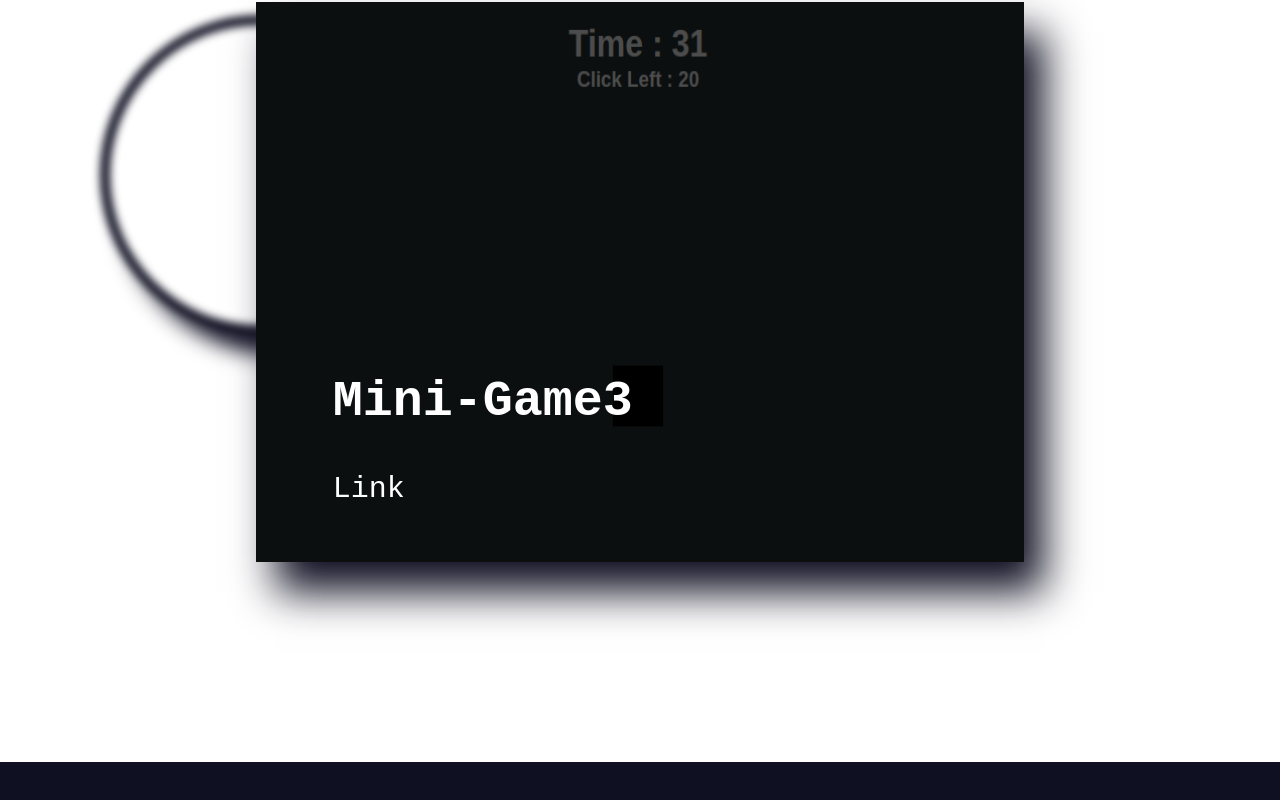
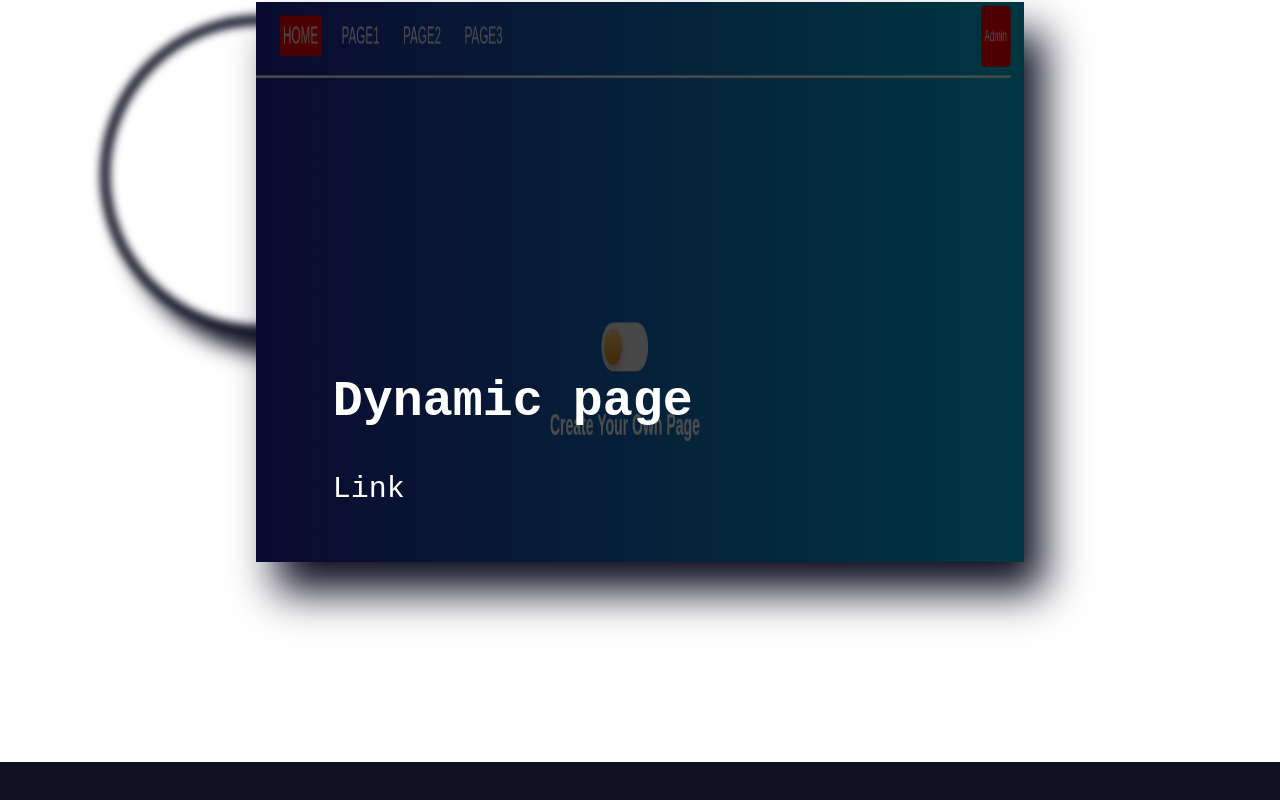
Before and after one commit to irakliTSKH/portfolio, a React (Vite) app: page / in a window 1280 px wide. Shown: the part 2585-3385 px from the top of the page. Built offline with nearby package versions, Linux system fonts and the light colour scheme.

Commit message:
add dynamic page project

```diff
--- a/src/components/Project/ProjectsAPI.ts
+++ b/src/components/Project/ProjectsAPI.ts
@@ -1,6 +1,7 @@
 
 import  game  from "../../assets/Screenshot from 2023-09-15 00-06-00.png";
 import  clock  from "../../assets/Screenshot from 2023-09-15 00-18-46.png";
+import page from "../../assets/Screenshot from 2023-10-19 14-25-11.png"
 
 export const projectList = [
   {
@@ -19,9 +20,9 @@ export const projectList = [
   },
   {
     key:3,
-    title: "Mini-Game3",
-    img: game,
-    url: "https://iraklitskh.github.io/mini-Game/",
+    title: "Dynamic page",
+    img: page,
+    url: "https://jazzy-belekoy-1434d0.netlify.app/",
 
   }
 ];
```
Also changed, not shown: src/assets/Screenshot from 2023-10-19 14-25-11.png (added).
